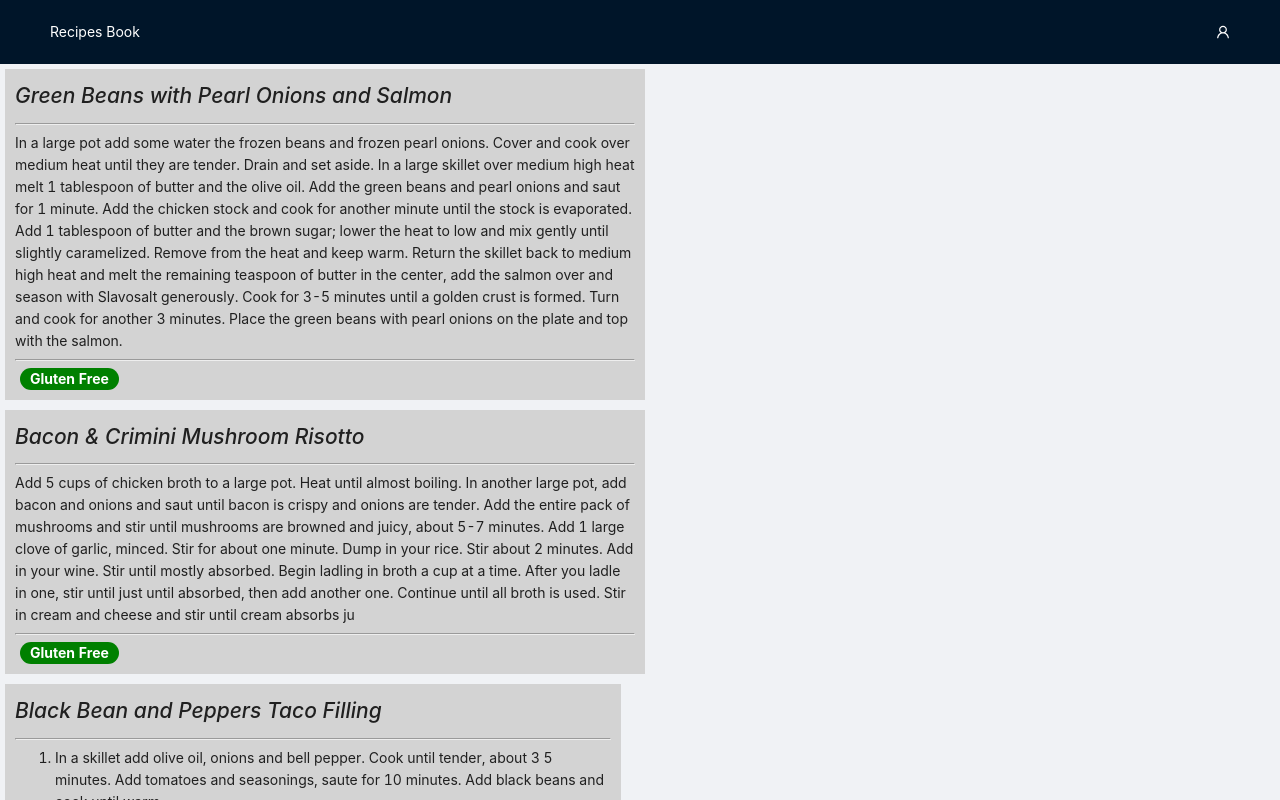
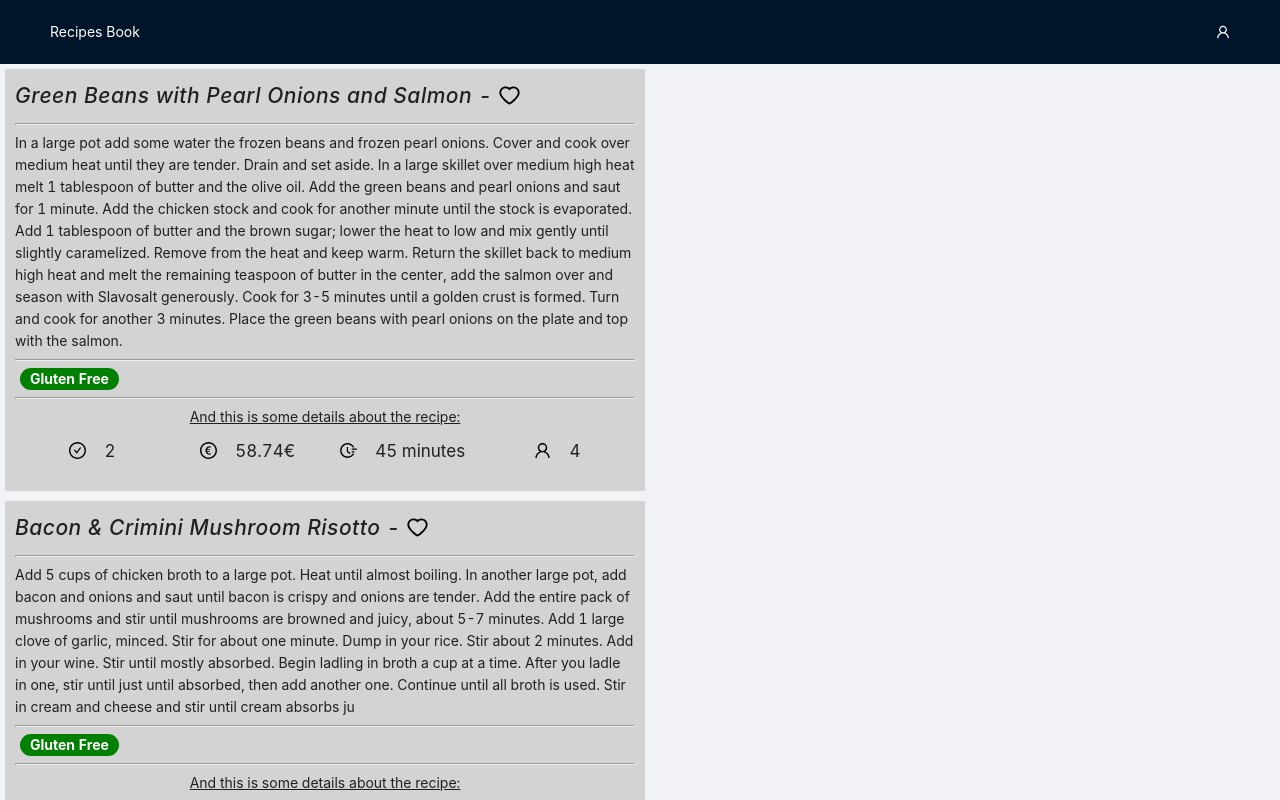
Before and after one commit to SimonDuperray/ReactCourse_Recipes, a Next.js app: page / in a window 1280 px wide. Shown: the top 800 px of the page. Built offline with nearby package versions, Linux system fonts and the light colour scheme.

Commit message:
:sparkles: add like recipe feature

```diff
--- a/components/Recipe/ListRecipe.js
+++ b/components/Recipe/ListRecipe.js
@@ -17,6 +17,7 @@ const ListRecipe = (props) => {
                             ingredients={recipe.ingredients}
                             readyInMinutes={recipe.readyInMinutes}
                             servings={recipe.servings}
+                            starry="false"
                         />
                     </div>
                 );
--- a/components/Recipe/ViewRecipe.js
+++ b/components/Recipe/ViewRecipe.js
@@ -1,9 +1,15 @@
 import TagItem from "../Tag/TagItem";
+import {
+    CheckCircleOutlined,
+    EuroOutlined,
+    FieldTimeOutlined,
+    UserOutlined,
+    HeartOutlined,
+    HeartFilled
+} from "@ant-design/icons";
+import { useState } from "react";
 
 const ViewRecipe = (props) => {
-    const parseStrToHTML = (str) => {
-        return parse(str);
-    }
 
     const renderTags = (props) => {
         const isVegetarian = true ? props.vegetarian : false;
@@ -44,13 +50,59 @@ const ViewRecipe = (props) => {
         );
     }
 
+    const toggleStar = (props) => {
+        if(starry=="false") {
+            setStarry("true");
+        } else {
+            setStarry("false");
+        }
+    }
+
+    const [starry, setStarry] = useState("false");
+
     return (
         <div className="card">
-            <h1 className="card-title">{props.title}</h1>
+            <h1 className="card-title">
+                {props.title} - {
+                    starry=="false" ?
+                        <HeartOutlined
+                            style={{ color: "#000" }}
+                            onClick={toggleStar}
+                        /> :
+                        <HeartFilled
+                            style={{ color: "#000" }}
+                            onClick={toggleStar}
+                        />
+                }
+            </h1>
             <hr />
             <span className="card-description" dangerouslySetInnerHTML={{ __html: props.instructions }}></span>
             <hr />
             { renderTags(props) }
+            <hr />
+            <p id="details-title">And this is some details about the recipe:</p>
+            <div className="details-container">
+                <p>
+                    <CheckCircleOutlined style={{ color: "#000" }} />
+                    &nbsp;&nbsp;&nbsp;&nbsp;
+                    {props.healthScore}
+                </p>
+                <p>
+                    <EuroOutlined style={{ color: "#000" }} />
+                    &nbsp;&nbsp;&nbsp;&nbsp;
+                    {props.pricePerServing}€
+                </p>
+                <p>
+                    <FieldTimeOutlined style={{ color: '#000' }} />
+                    &nbsp;&nbsp;&nbsp;&nbsp;
+                    {props.readyInMinutes} minutes
+                </p>
+                <p>
+                    <UserOutlined style={{ color: "#000" }} />
+                    &nbsp;&nbsp;&nbsp;&nbsp;
+                    {props.servings}
+                </p>
+            </div>
         </div>
     );
 };
--- a/package.json
+++ b/package.json
@@ -11,7 +11,6 @@
   "dependencies": {
     "@ant-design/icons": "^4.7.0",
     "antd": "^4.23.6",
-    "html-react-parser": "^3.0.4",
     "next": "12.3.1",
     "react": "18.2.0",
     "react-dom": "18.2.0"
--- a/styles/card.css
+++ b/styles/card.css
@@ -13,9 +13,27 @@
 
 .card-title {
     font-style: italic;
+    letter-spacing: .5px;
 }
 
 .icons-container {
     display: flex;
     flex-wrap: wrap;
 }
+
+.details-container {
+    display: flex;
+    justify-content: space-between;
+}
+
+.details-container > p {
+    flex: 0 1 500px;
+    text-align: center;
+    font-size: 17px;
+}
+
+p#details-title {
+    text-align: center;
+    text-decoration: underline;
+    margin-bottom: 10px;
+}
```
Also changed, not shown: 1 other file (tests, documents, lock files or other folders).
